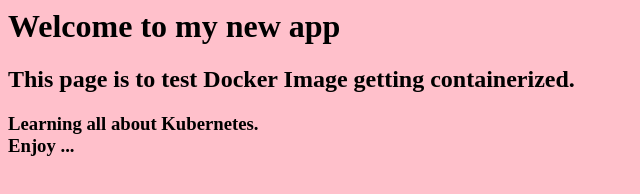
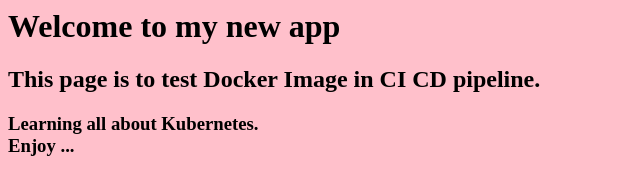
Before and after one commit to RichaPanjabi/DockerKuberDemoCICD, a plain HTML site: page Docker/DockerDemo/index.html in a window 1280 px wide. Shown: the whole page, without its empty margins (0-640 px from the left). Drawn offline with Linux system fonts and the light colour scheme.

Commit message:
Update index.html- updated a line

```diff
--- a/Docker/DockerDemo/index.html
+++ b/Docker/DockerDemo/index.html
@@ -4,7 +4,7 @@
 
 <h1>Welcome to my new app</h1>
 
-<h2>This page is to test Docker Image getting containerized.</h2>
+<h2>This page is to test Docker Image in CI CD pipeline.</h2>
 
 <h3> Learning all about Kubernetes. <br /> Enjoy ... </h3>
 
```
